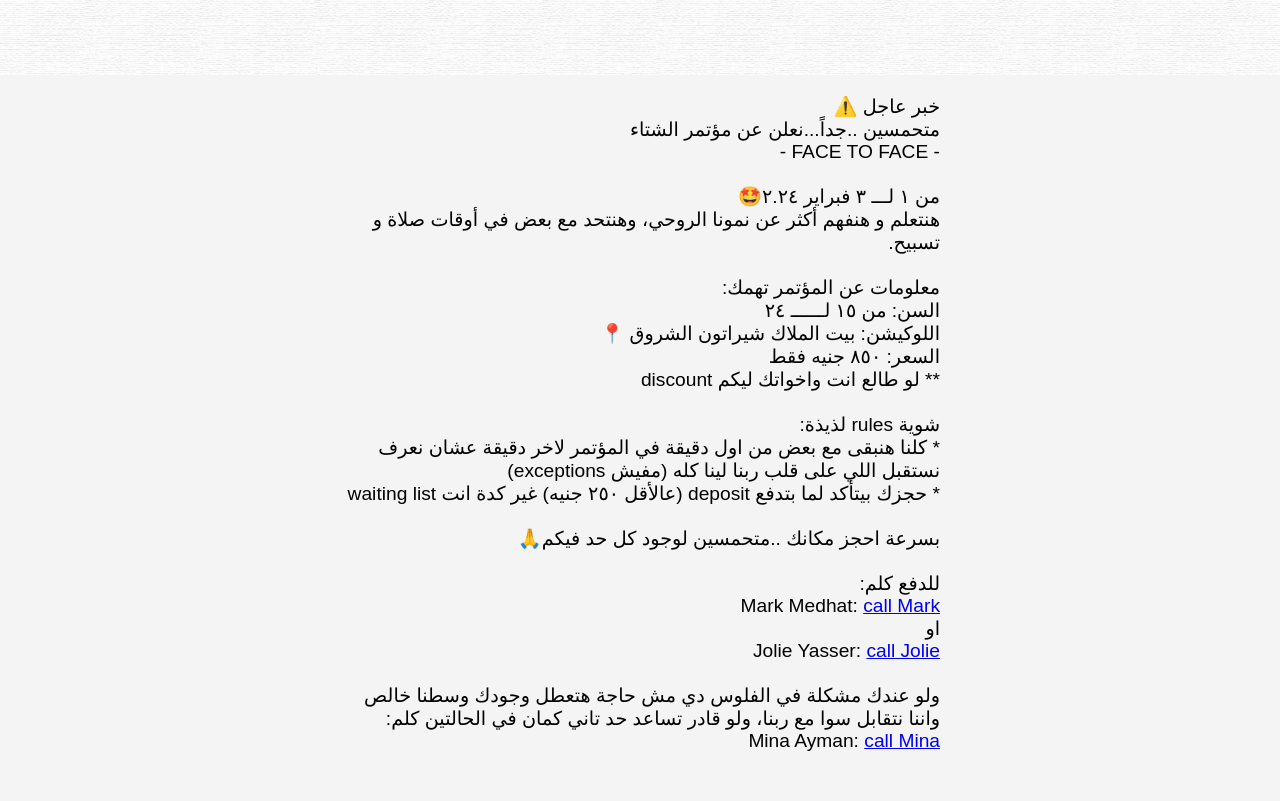
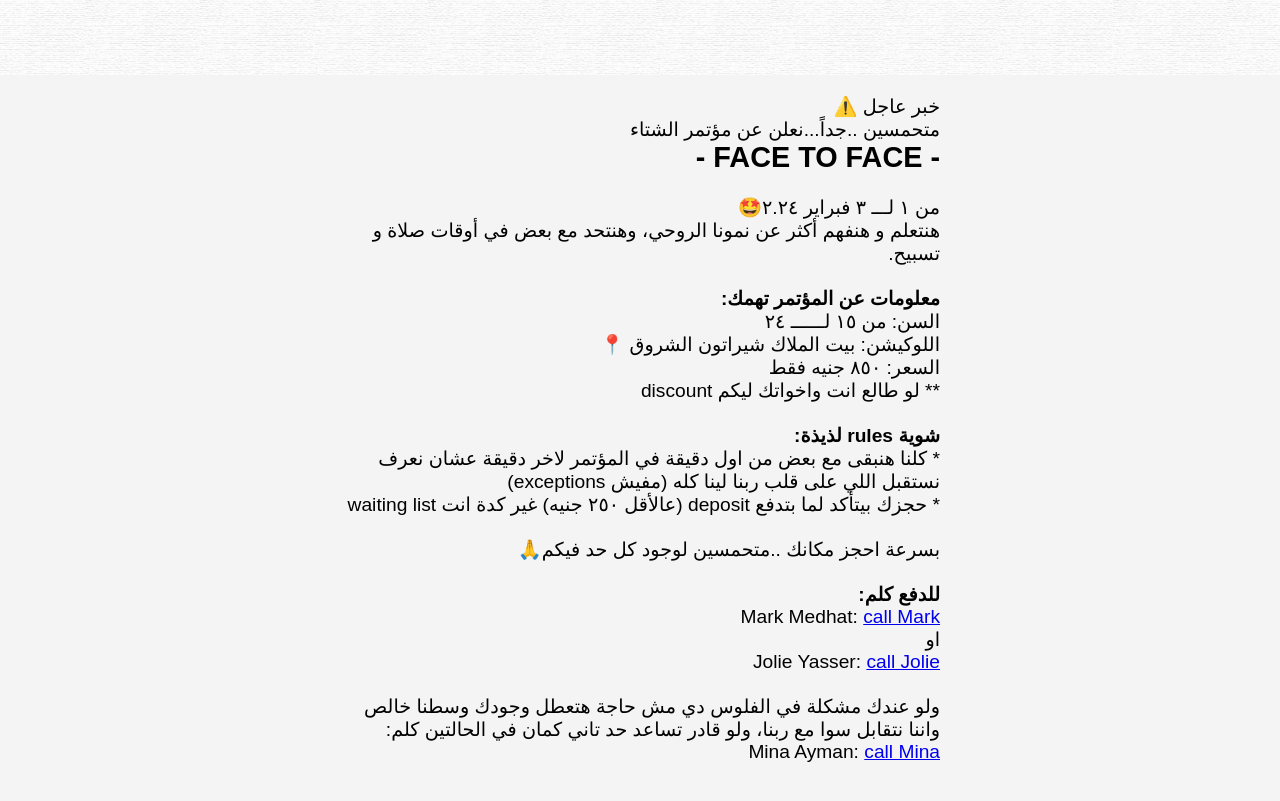
Before and after one commit to shady-azouz/S4J-Winter-Camp-24---Registration, a plain HTML site: page index.html in a window 1280 px wide. Shown: the part 405-1206 px from the top of the page. Drawn offline with Linux system fonts and the light colour scheme.

Commit message:
modify boldness

```diff
--- a/index.html
+++ b/index.html
@@ -23,20 +23,20 @@
     <div id="arabic-content">
         <p>خبر عاجل ⚠️<br>
             متحمسين ..جداً...نعلن عن مؤتمر الشتاء<br>
-            <span class="bold">- FACE TO FACE -</span><br><br>
+            <span class="face-to-face"><b>- FACE TO FACE -</b></span><br><br>
             من ١ لـــ ٣ فبراير ٢.٢٤🤩<br>
             هنتعلم و هنفهم أكثر عن نمونا الروحي، وهنتحد مع بعض في أوقات صلاة و تسبيح.<br><br>
-            <span class="bold">معلومات عن المؤتمر تهمك:</span><br>
+            <b>معلومات عن المؤتمر تهمك:</b><br>
             السن: من ١٥ لــــــ ٢٤<br>
             اللوكيشن: بيت الملاك شيراتون الشروق 📍<br>
             السعر: ٨٥٠ جنيه فقط<br>
             ** لو طالع انت واخواتك ليكم discount<br><br>
-            <span class="bold">شوية rules لذيذة:</span><br>
+            <b>شوية rules لذيذة:</b><br>
             * كلنا هنبقى مع بعض من اول دقيقة في المؤتمر لاخر دقيقة عشان نعرف نستقبل اللي على قلب ربنا لينا كله (مفيش exceptions)<br>
             * حجزك بيتأكد لما بتدفع deposit (عالأقل ٢٥٠ جنيه) غير كدة انت waiting list<br><br>
             بسرعة احجز مكانك ..متحمسين لوجود كل حد فيكم🙏
             <br><br>
-            <span class="bold">للدفع كلم:</span><br>
+            <b>للدفع كلم:</b><br>
             Mark Medhat: <a href="tel:+201211661720">call Mark</a><br>
             او<br>
             Jolie Yasser: <a href="tel:+201277655712">call Jolie</a><br><br>
--- a/styles.css
+++ b/styles.css
@@ -51,7 +51,7 @@ header {
     position: relative; /* Add position relative to create a positioning context for the tooltip */
 }
 
-.bold {
+span.bold {
     font-style: bold;
 }
 
```
